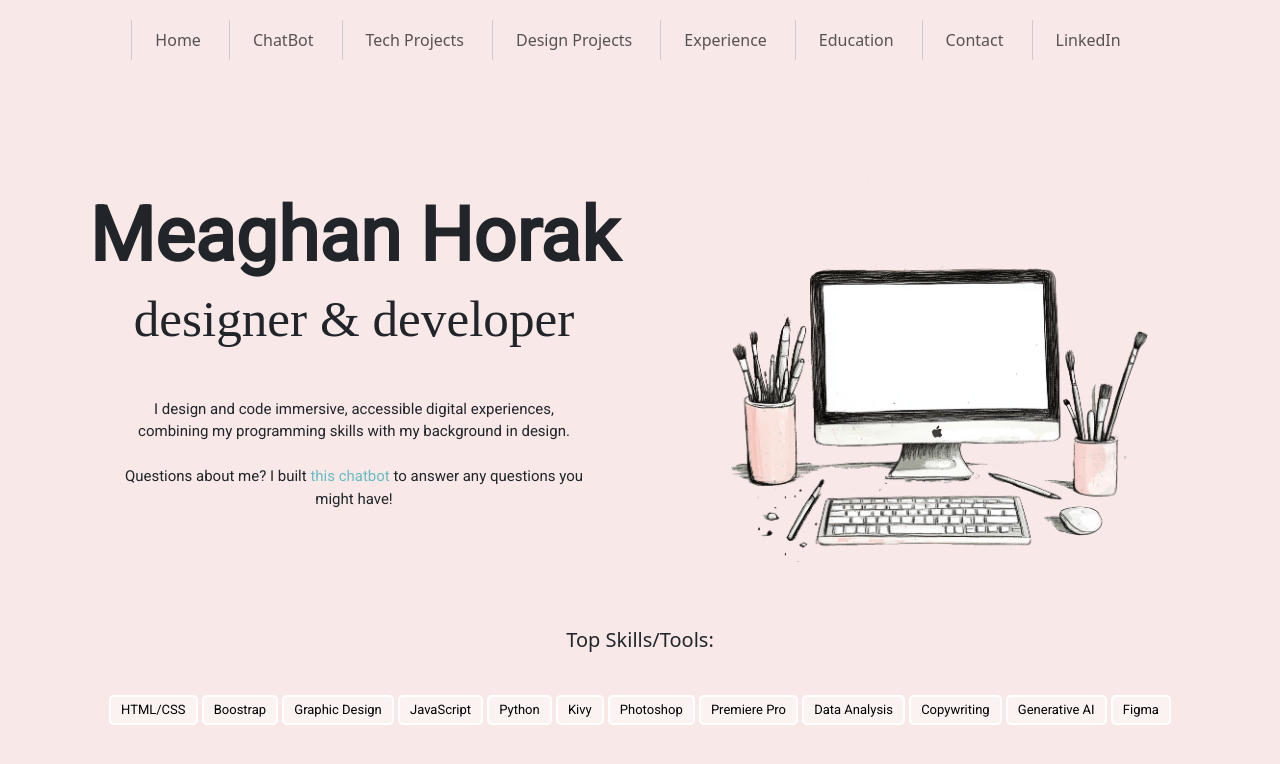
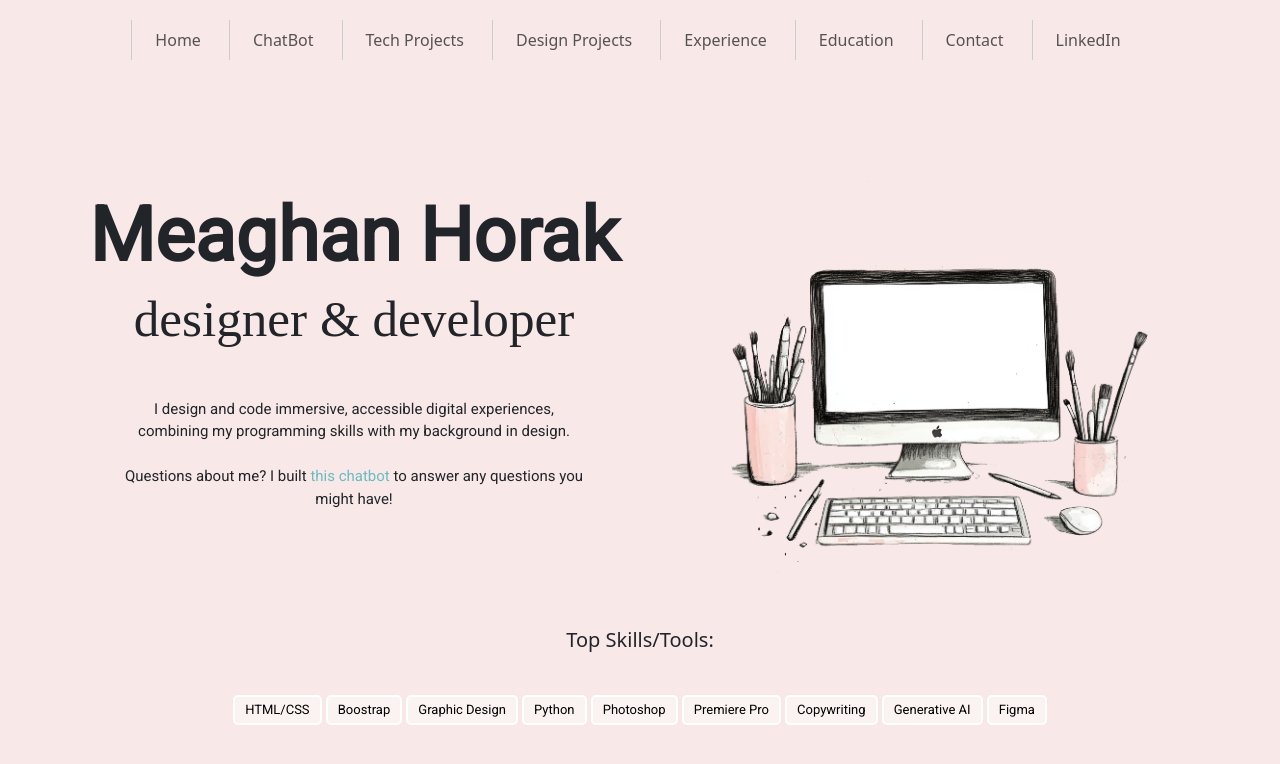
Before and after one commit to mkh7878/portfolio, a Jekyll site: the page built from index.html, in a window 1280 px wide, cut to the strip 0-861 px from the top of the page. Shown: the top 764 px of the strip. Built offline with Jekyll 4.4.1, drawn with Linux system fonts in a browser that asks for light colours; some web fonts are replaced.

Commit message:
changing skills on hp

```diff
--- a/index.html
+++ b/index.html
@@ -32,12 +32,9 @@ title: Home
             <div class="tools-button">HTML/CSS</div>
             <div class="tools-button">Boostrap</div>
             <div class="tools-button">Graphic Design</div>
-            <div class="tools-button">JavaScript</div>
             <div class="tools-button">Python</div>
-            <div class="tools-button">Kivy</div>
             <div class="tools-button">Photoshop</div>
             <div class="tools-button">Premiere Pro</div>
-            <div class="tools-button">Data Analysis</div>
             <div class="tools-button">Copywriting</div>
             <div class="tools-button">Generative AI</div>
             <div class="tools-button">Figma</div>
```
